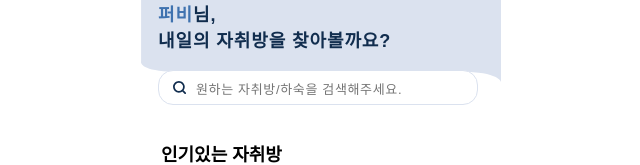
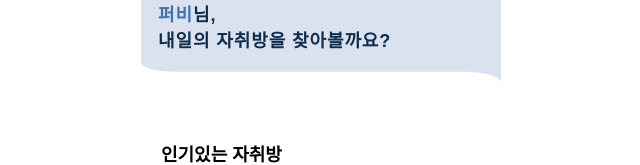
Before and after one commit to EFUB5-Stranger/Frontend, a Next.js app in the folder livin/: page /home in a window 1280 px wide. Shown: the part 170-335 px from the top of the page, without its empty margins (319-959 px from the left). Built offline with nearby package versions, Linux system fonts and the light colour scheme; a web font is replaced by a local one.

Commit message:
🎁Modify: home페이지 searchbox 주석처리

```diff
--- a/livin/app/components/Home/TopSection.tsx
+++ b/livin/app/components/Home/TopSection.tsx
@@ -17,10 +17,10 @@ export default function TopSection() {
         </DarkBlue>
       </Title>
 
-      <SearchBox>
+      {/* <SearchBox>
         <SearchIcon src='/search.svg' alt='검색' width={18} height={18} />
         <input placeholder='원하는 자취방/하숙을 검색해주세요.' />
-      </SearchBox>
+      </SearchBox> */}
     </Wrapper>
   );
 }
@@ -55,37 +55,37 @@ const DarkBlue = styled.span`
   font-weight: 600;
 `;
 
-const SearchBox = styled.div`
-  display: flex;
-  width: 320px;
-  height: 35px;
-  margin-top: 18px;
-  padding: 10px 14px;
-  flex-direction: row;
-  align-items: flex-start;
-  gap: 10px;
-  flex-shrink: 0;
-  border-radius: 15px;
-  border: 1px solid ${({ theme }) => theme.colors.secondary};
-  background: #fff;
+// const SearchBox = styled.div`
+//   display: flex;
+//   width: 320px;
+//   height: 35px;
+//   margin-top: 18px;
+//   padding: 10px 14px;
+//   flex-direction: row;
+//   align-items: flex-start;
+//   gap: 10px;
+//   flex-shrink: 0;
+//   border-radius: 15px;
+//   border: 1px solid ${({ theme }) => theme.colors.secondary};
+//   background: #fff;
 
-  input {
-    flex: 1;
-    border: none;
-    outline: none;
-    color: var(--gray-300, #b6b6b6);
-    font-family: ${({ theme }) => theme.fonts.main};
-    font-size: 13px;
-    font-style: normal;
-    font-weight: 500;
-    line-height: 18px;
-    letter-spacing: 0.65px;
-  }
-`;
+//   input {
+//     flex: 1;
+//     border: none;
+//     outline: none;
+//     color: var(--gray-300, #b6b6b6);
+//     font-family: ${({ theme }) => theme.fonts.main};
+//     font-size: 13px;
+//     font-style: normal;
+//     font-weight: 500;
+//     line-height: 18px;
+//     letter-spacing: 0.65px;
+//   }
+// `;
 
-const SearchIcon = styled(Image)`
-  width: 13px;
-  height: 13px;
-  stroke-width: 2px;
-  stroke: var(--main-pri, #112d4e);
-`;
+// const SearchIcon = styled(Image)`
+//   width: 13px;
+//   height: 13px;
+//   stroke-width: 2px;
+//   stroke: var(--main-pri, #112d4e);
+// `;
```
